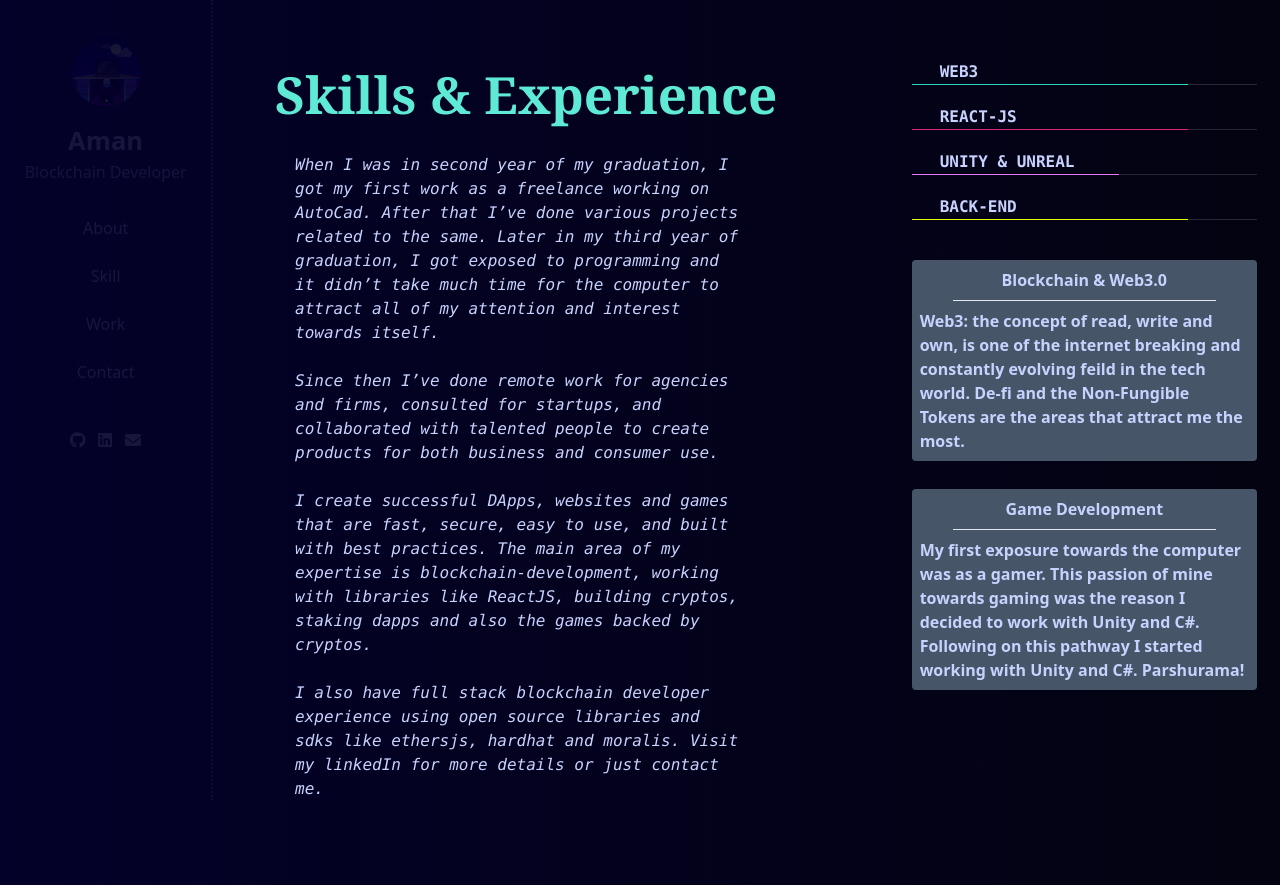
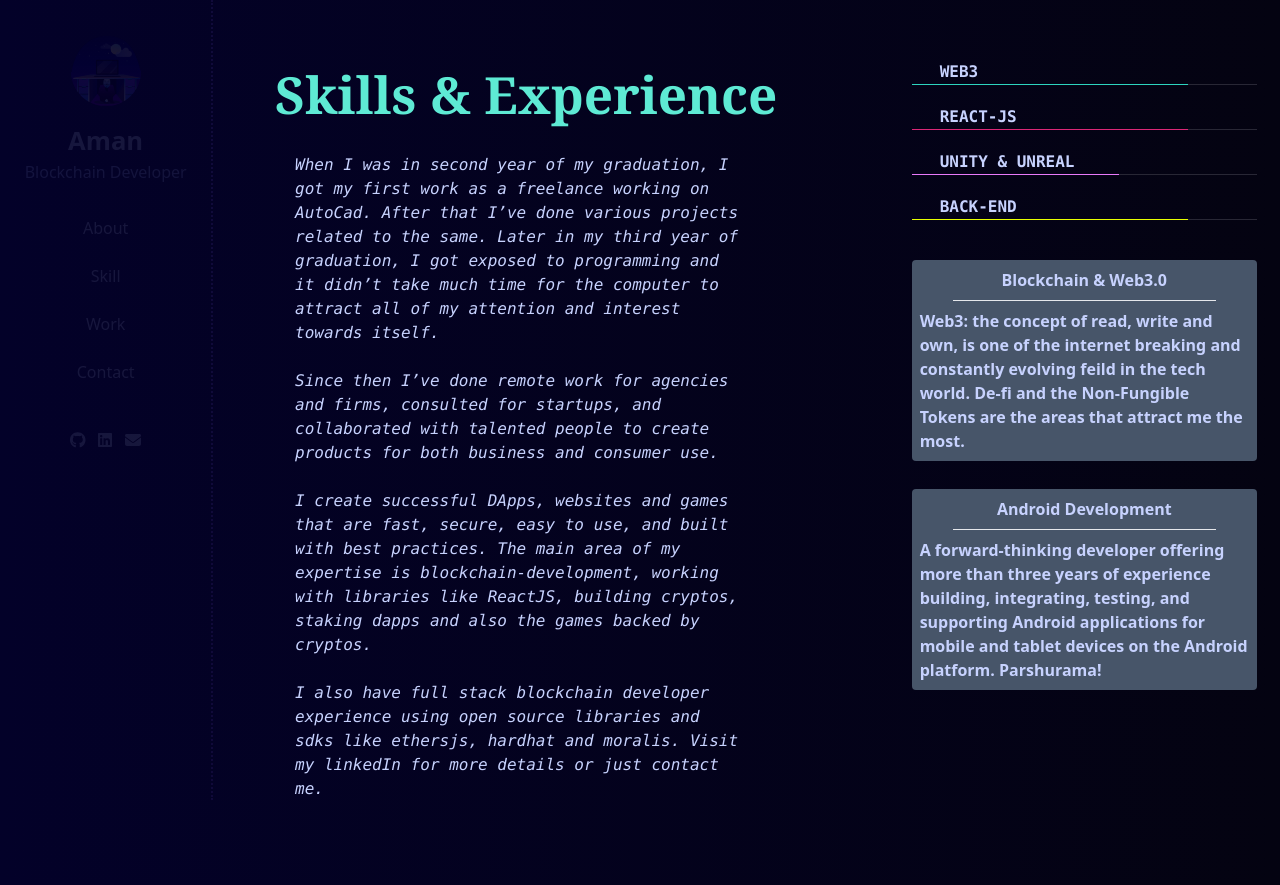
Before and after one commit to amanmehra262001/profile-webapp, a Next.js app: page /skills in a window 1280 px wide. Built offline with nearby package versions, Linux system fonts and the light colour scheme.

Commit message:
basic mistakes solved

```diff
--- a/src/components/my-skills-chart.tsx
+++ b/src/components/my-skills-chart.tsx
@@ -96,12 +96,12 @@ const MySkillsChart = () => {
         </p>
       </div>
       <div className="bg-slate-600 font-bold text-indigo-200 flex flex-col items-center p-2 rounded mb-14 animate-fadeIn">
-        <p>Game Development</p>
+        <p>Android Development</p>
         <hr className="w-4/5 mt-2 mb-2" />
         <p className="">
-          My first exposure towards the computer was as a gamer. This passion of
-          mine towards gaming was the reason I decided to work with Unity and
-          C#. Following on this pathway I started working with Unity and C#.
+          A forward-thinking developer offering more than three years of
+          experience building, integrating, testing, and supporting Android
+          applications for mobile and tablet devices on the Android platform.
           <strong> Parshurama</strong>!
         </p>
       </div>
--- a/src/pages/_app.tsx
+++ b/src/pages/_app.tsx
@@ -10,7 +10,7 @@ function MyApp({ Component, pageProps }: AppProps) {
     <AnimatePresence mode="wait">
       <div className=" min-h-screen min-w-screen bg-gradient-to-r from-[#030129] to-[#040311] flex sm:flex-col 4k:flex-col z-10">
         <Head>
-          <title>AboutMe</title>
+          <title>AM | Blockchain Developer | Web & Game Developer</title>
         </Head>
         <Navbar />
         <div className="fixed w-1/6 h-screen sm:hidden 4k:hidden">
--- a/src/pages/skills.tsx
+++ b/src/pages/skills.tsx
@@ -10,9 +10,7 @@ const Skills: NextPage = () => {
         <title>AM | Blockchain Developer: My Skills</title>
       </Head>
       <MySkills />
-      {/* <div className="sm:mt-12 sm:mb-12 flex justify-center items-center"> */}
       <MySkillsChart />
-      {/* </div> */}
     </div>
   );
 };
```
